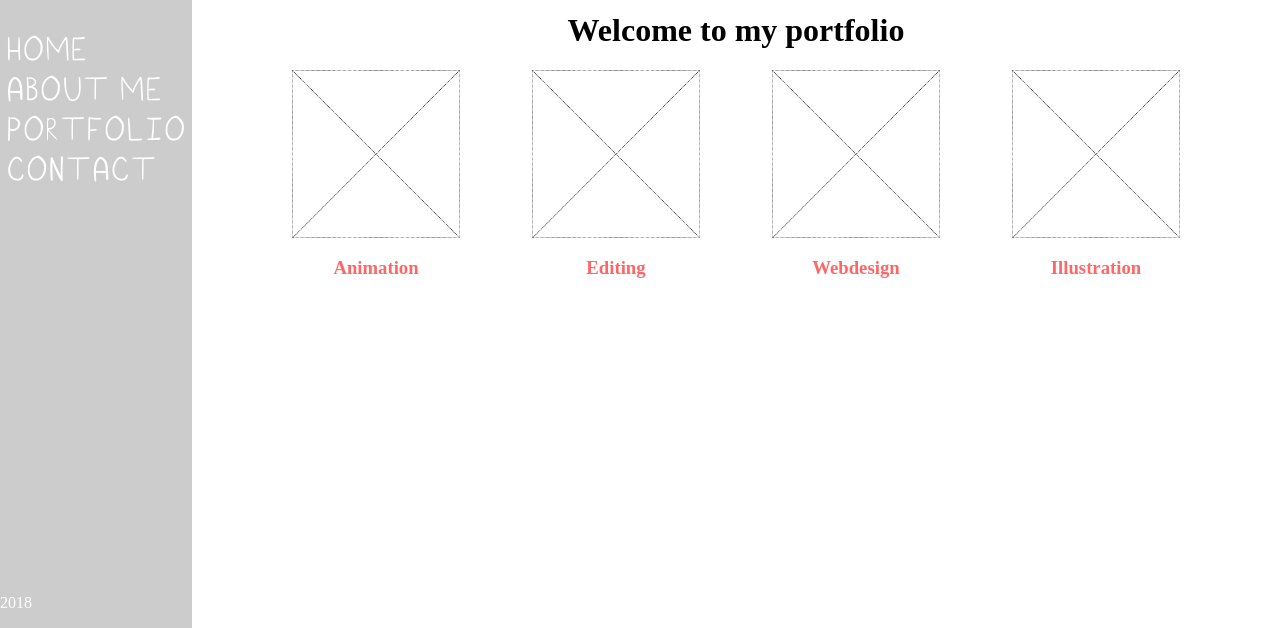
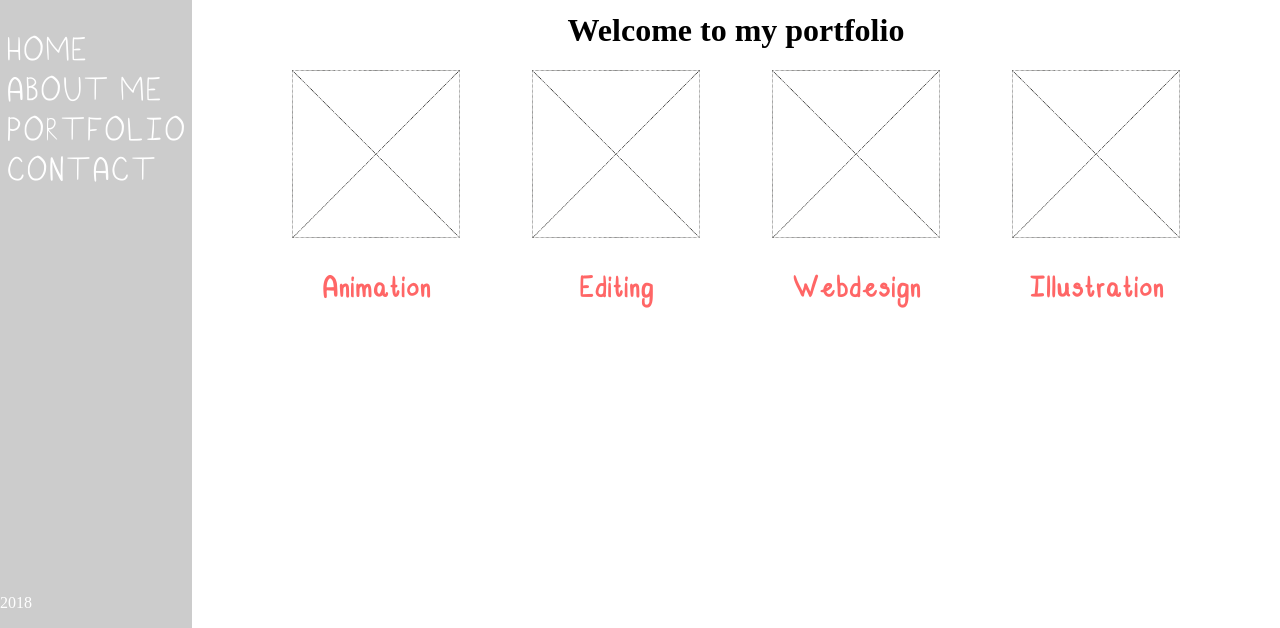
Before and after one commit to MegaMena/Portfolio_2, a plain HTML site: page index.html in a window 1280 px wide. Shown: the part 172-800 px from the top of the page. Drawn offline with Linux system fonts and the light colour scheme.

Commit message:
font link

```diff
--- a/assets/css/style.css
+++ b/assets/css/style.css
@@ -160,6 +160,8 @@ img {
 
 .link {
   color: #ff6666;
+  font-family: 'menastandard';
+  font-size: 30px;
 }
 
 .link:hover {
```
